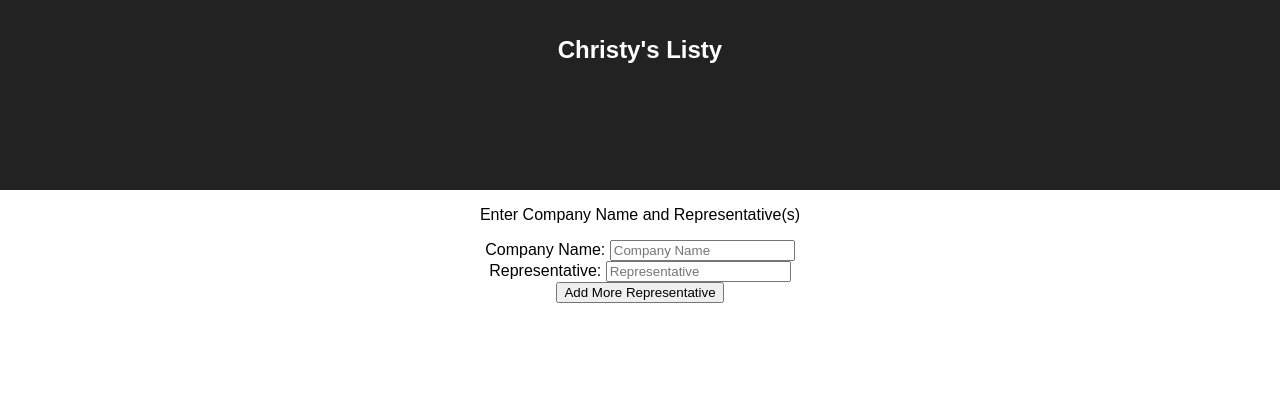
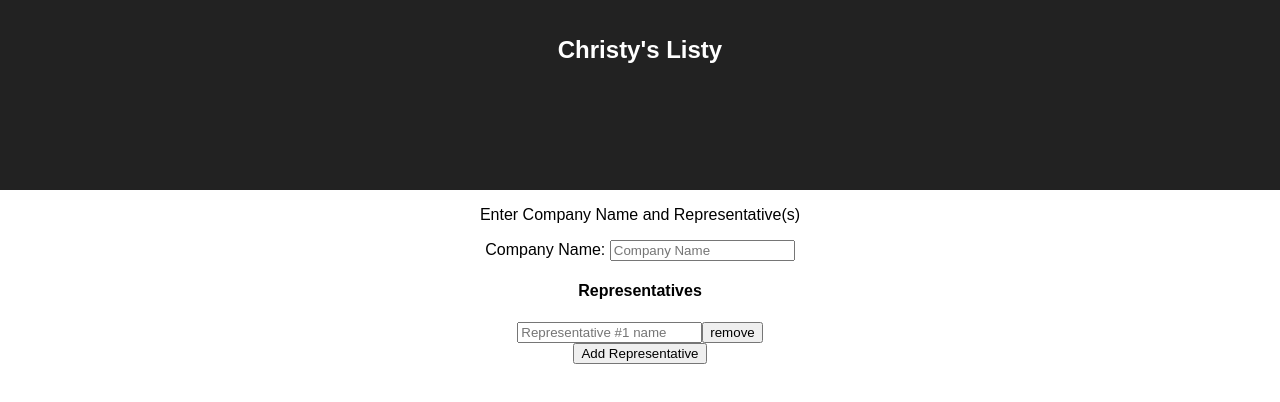
Before and after one commit to Roboronnie/christys-listy, a React (Create React App) app: page / in a window 1280 px wide. Shown: the top 402 px of the page. Built offline with nearby package versions, Linux system fonts and the light colour scheme.

Commit message:
allow user to add more than one rep

```diff
--- a/src/App.js
+++ b/src/App.js
@@ -1,5 +1,6 @@
 import React, { Component } from 'react';
 import './App.css';
+import RepresentativeInputs from './RepresentativeInputs';
 
 class App extends Component {
   constructor(props) {
@@ -18,13 +19,6 @@ class App extends Component {
 
   render() {
     console.log('in render: ', this.state.moreRepresentative);
-    let additionalRepresentativeInputs = '';
-    let representativeInput = <input type="text" placeholder="Representative" />;
-
-    if(this.state.moreRepresentative === 1){
-      additionalRepresentativeInputs = representativeInput;
-    }
-
     return (
       <div className="App">
         <header className="App-header">
@@ -34,11 +28,7 @@ class App extends Component {
         <label>Company Name: </label>
         <input type="text" placeholder="Company Name" />
         <br />
-        <label>Representative: </label>
-        <input type="text" placeholder="Representative" />
-        {additionalRepresentativeInputs}
-        <br />
-        <button onClick={this.addMoreRepresentatives}>Add More Representative</button>
+        <RepresentativeInputs />
       </div>
     );
   }
--- /dev/null
+++ b/src/RepresentativeInputs.js
@@ -0,0 +1,59 @@
+import React, { Component } from 'react';
+
+class RepresentativeInputs extends Component {
+    constructor() {
+        super();
+        this.state = {
+            name: '',
+            representatives: [{ name: '' }],
+        };
+    }
+
+    handleRepresentativeNameChange = (index) => (event) => {
+        const newRepresentatives = this.state.representatives.map((representative, sindex) => {
+            if (index !== sindex) return representative;
+            return { ...representative, name: event.target.value };
+        });
+        this.setState({ representatives: newRepresentatives });
+    }
+
+    handleSubmit = () => {
+        const { name, representatives } = this.state;
+        alert(`Incorporated: ${name} with ${representatives.length} representatives`);
+    }
+
+    handleAddRepresentative = () => {
+        this.setState({
+            representatives: this.state.representatives.concat([{ name: '' }])
+        });
+    }
+
+    handleRemoveRepresentative = (index) => () => {
+        this.setState({
+            representatives: this.state.representatives.filter((s, sindex) => index !== sindex)
+        });
+    }
+
+    render() {
+        console.log(this.state.representatives)
+        return (
+            <form onSubmit={this.handleSubmit}>
+                <h4>Representatives</h4>
+                {this.state.representatives.map((representative, index) => (
+                    <div key={index}>
+                        <input
+                            type="text"
+                            placeholder={`Representative #${index + 1} name`}
+                            value={representative.name}
+                            onChange={this.handleRepresentativeNameChange(index)}
+                        />
+                        <button type="button" onClick={this.handleRemoveRepresentative(index)}>remove</button>
+                    </div>
+                ))}
+                <button type="button" onClick={this.handleAddRepresentative}>Add Representative</button>
+            </form>
+        )
+    }
+}
+
+export default RepresentativeInputs;
```
